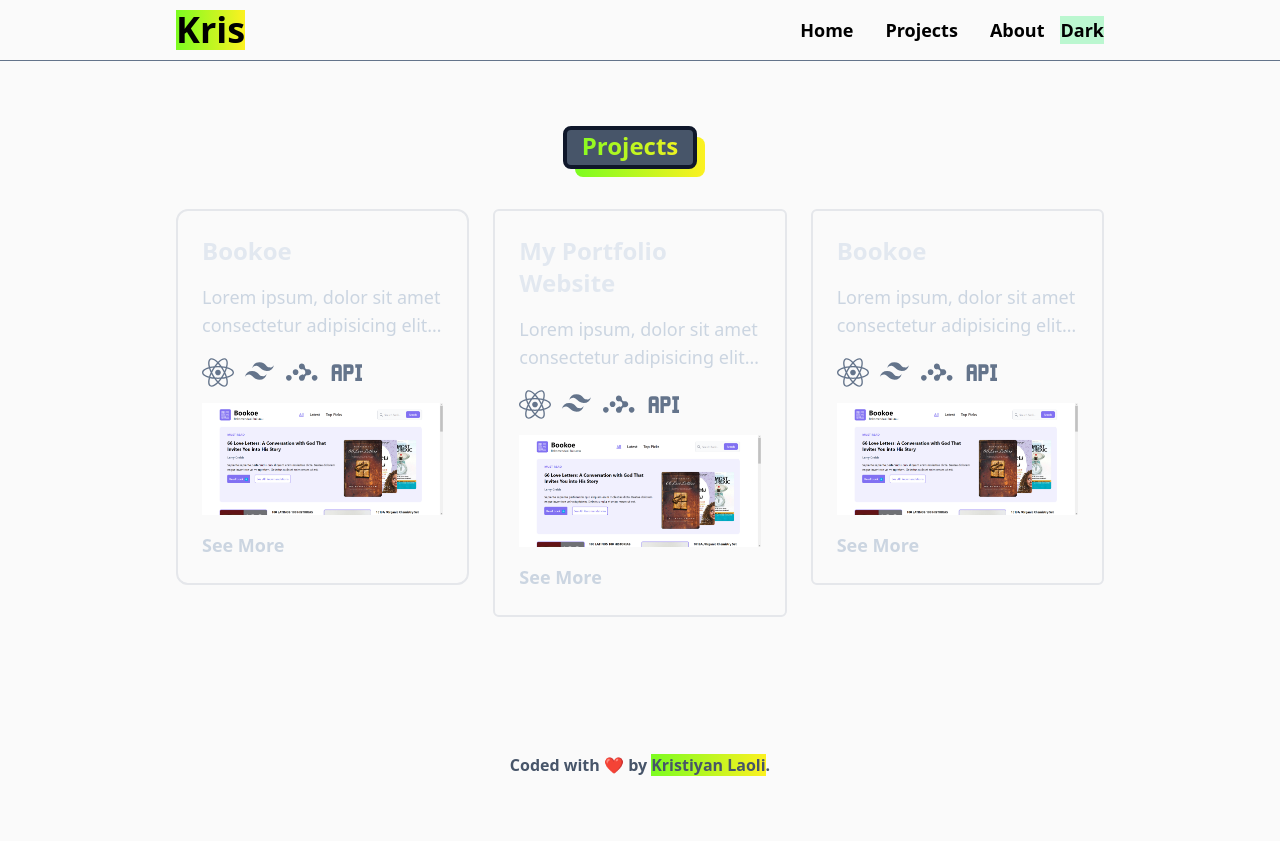
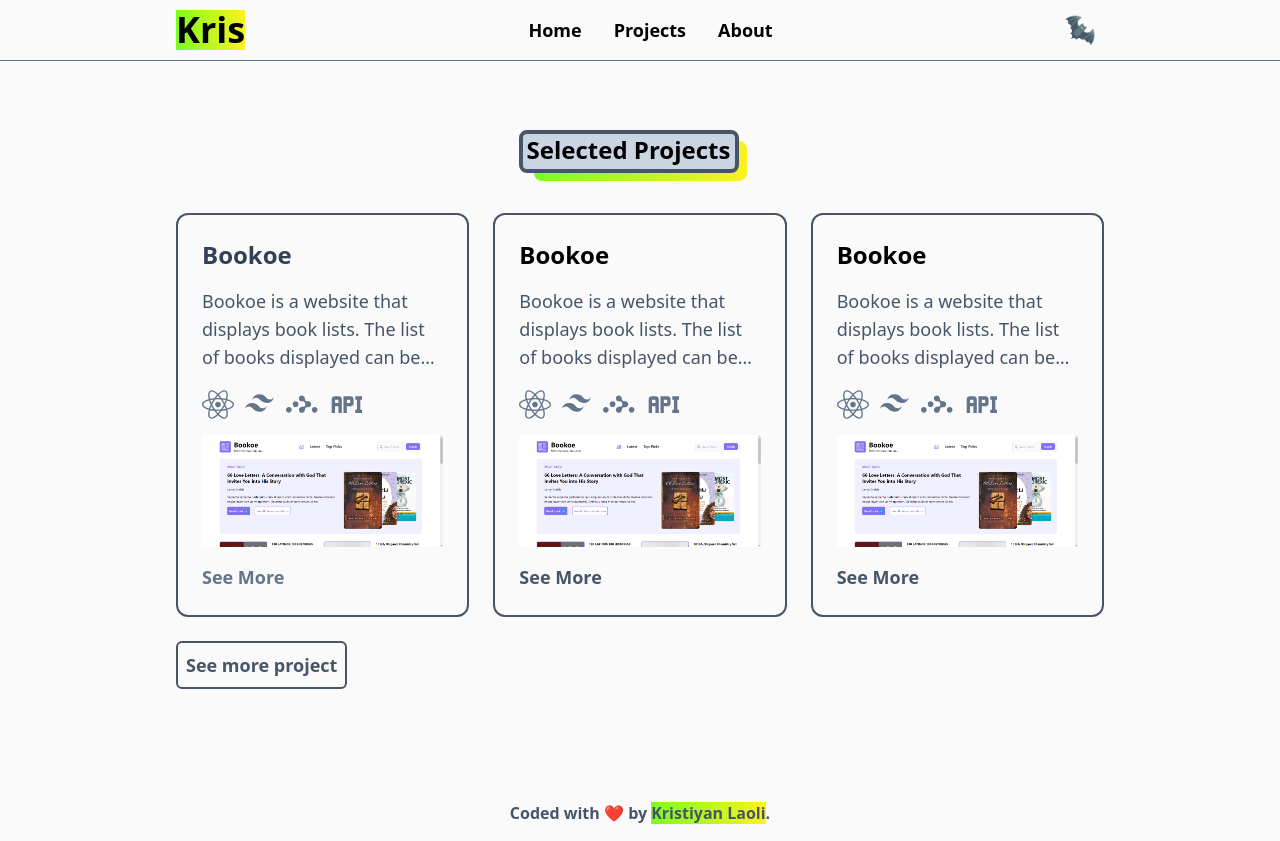
Before and after one commit to kristiyanlaoli/portfolio-web, a React (Vite) app: page /projects in a window 1280 px wide. Before the commit the page ends 800 px from the top, so only its background shows below. Built offline with nearby package versions, Linux system fonts and the light colour scheme; what tailwindcss-animated would draw is missing.

Commit message:
fix dark theme in some pages and make cool dark theme buttom

```diff
--- a/src/components/Header.jsx
+++ b/src/components/Header.jsx
@@ -51,11 +51,17 @@ let Header = () => {
                 About
               </Link>
             </li>
-            <button className="bg-green-200" onClick={handleThemeChange}>
-              Dark
-            </button>
           </ul>
         </nav>
+        <button className=" scale-[80%]" onClick={handleThemeChange}>
+          <img
+            className=""
+            src={`/src/img/theme/${
+              theme === "dark" ? "light-sun.gif" : "dark-bat.gif"
+            }`}
+            alt=""
+          />
+        </button>
       </header>
     </>
   );
--- a/src/components/SelectedProjects.jsx
+++ b/src/components/SelectedProjects.jsx
@@ -7,7 +7,7 @@ import TailwindIcon from "./icons/Tailwind";
 let SelectedProjects = () => {
   return (
     <div id="projects">
-      <div className=" bg-zinc-50 dark:bg-slate-900 px-6 pt-20 -mt-1 pb-24 sm:mx-8 sm:px-16 md:mx-16 lg:mx-20 xl:mx-24 xl:px-20">
+      <div className=" bg-zinc-50 dark:bg-slate-900 px-6 pt-20 pb-24 sm:mx-8 sm:px-16 md:mx-16 lg:mx-20 xl:mx-24 xl:px-20">
         <div className="relative bg-loved rounded-lg h-[40px] w-[213px] mx-auto mb-8">
           <div className="absolute bottom-2 right-2 h-[43px] w-[220px] border-4 border-slate-600 dark:border-slate-900 rounded-lg bg-slate-300 dark:bg-slate-600">
             <h2 className=" font-bold text-2xl text-center dark:text-loved">
--- a/src/components/About.jsx
+++ b/src/pages/About.jsx
@@ -3,8 +3,8 @@ let About = () => {
     <>
       <div className=" bg-slate-850 px-6 pt-20 -mt-1 pb-24 sm:mx-8 sm:px-16 md:mx-16 lg:mx-20 xl:mx-24 xl:px-20">
         <div className="relative bg-loved rounded-lg h-[40px] w-[130px] mx-auto mb-8">
-          <div className="absolute bottom-2 right-2 h-[43px] w-[134px] border-4 border-slate-900 rounded-lg bg-slate-600">
-            <h2 className=" font-bold text-2xl text-center text-loved">
+          <div className="absolute bottom-2 right-2 h-[43px] w-[134px] border-4 border-slate-600 dark:border-slate-900 rounded-lg bg-slate-300 dark:bg-slate-600">
+            <h2 className=" font-bold text-2xl text-center dark:text-loved">
               About Me
             </h2>
           </div>
@@ -16,7 +16,7 @@ let About = () => {
           alt="Kristiyan Laoli"
         />
 
-        <p className="text-xl text-slate-300 ">
+        <p className="text-xl text-slate-600 dark:text-slate-300 ">
           Awalnya, saya belajar fisika di Universitas Gadjah Mada, namun
           sepanjang perjalanan kuliah, saya menemukan gairah baru dalam dunia
           komputasi. Terpesona oleh machine learning, tesis saya terfokus pada
--- a/src/pages/ProjectsPage.jsx
+++ b/src/pages/ProjectsPage.jsx
@@ -6,29 +6,28 @@ import TailwindIcon from "../components/icons/Tailwind";
 
 let ProjectsPage = () => {
   return (
-    <div>
-      <div className=" bg-slate-850 px-6 pt-20 -mt-1 pb-24 sm:mx-8 sm:px-16 md:mx-16 lg:mx-20 xl:mx-24 xl:px-20">
-        <div className="relative bg-loved rounded-lg h-[40px] w-[130px] mx-auto mb-8">
-          <div className="absolute bottom-2 right-2 h-[43px] w-[134px] border-4 border-slate-900 rounded-lg bg-slate-600">
-            <h2 className=" font-bold text-2xl text-center text-loved">
-              Projects
+    <div id="projects">
+      <div className=" bg-zinc-50 dark:bg-slate-900 px-6 pt-20 pb-24 sm:mx-8 sm:px-16 md:mx-16 lg:mx-20 xl:mx-24 xl:px-20">
+        <div className="relative bg-loved rounded-lg h-[40px] w-[213px] mx-auto mb-8">
+          <div className="absolute bottom-2 right-2 h-[43px] w-[220px] border-4 border-slate-600 dark:border-slate-900 rounded-lg bg-slate-300 dark:bg-slate-600">
+            <h2 className=" font-bold text-2xl text-center dark:text-loved">
+              Selected Projects
             </h2>
           </div>
         </div>
-        <div>
+
         <div className="md:grid md:grid-cols-2 lg:grid-cols-3 gap-x-6">
           <Link to="/projects/bookoe">
-              <div className="group border-2 rounded-xl hover:scale-[105%] text-left w-full p-3 mb-6   lg:p-6">
-                <h2 className="font-bold text-2xl text-slate-200 mb-4">
+            <div className="group border-2 border-slate-600 dark:border-slate-200 rounded-xl hover:scale-[105%] text-left w-full p-3 mb-6  lg:p-6 ">
+              <h2 className="font-bold text-2xl text-slate-700 dark:text-slate-200 mb-4">
                 Bookoe
               </h2>
 
-                <p className="text-lg text-slate-300 mb-4 line-clamp-2">
-                  Lorem ipsum, dolor sit amet consectetur adipisicing elit.
-                  Harum sed fugit vero reprehenderit perspiciatis reiciendis,
-                  non porro totam repellendus ipsum? Lorem ipsum dolor sit, amet
-                  consectetur adipisicing elit. Natus, provident! Lorem ipsum
-                  dolor sit amet consectetur adipisicing elit. Pariatur, ipsam.
+              <p className="text-lg text-slate-600 dark:text-slate-300 mb-4 line-clamp-3">
+                Bookoe is a website that displays book lists. The list of books
+                displayed can be from the latest or top picks. On a book page,
+                the title, synopsis, author and publication date will be
+                displayed.
               </p>
               <div className="flex mb-4">
                 <ReactIcon />
@@ -43,27 +42,23 @@ let ProjectsPage = () => {
                 alt=""
               />
 
-                <button className="group  relative  text-lg font-bold text-slate-300  p border-slate-300 hover:text-loved hover:border-[#2cfc21]">
+              <button className="group  relative  text-lg font-bold text-slate-500 dark:text-slate-300  dark:hover:text-loved hover:border-[#2cfc21]">
                 See More
                 <span className="absolute -bottom-1 left-0 w-0 h-1 bg-loved transition-all group-hover:w-full"></span>
               </button>
             </div>
           </Link>
-            <a href="/project2">
-              <div
-                href="/hai"
-                className="group border-2 rounded-md hover:scale-[105%] text-left w-full p-3 mb-6   lg:p-6"
-              >
-                <h2 className="font-bold text-2xl text-slate-200 mb-4">
-                  My Portfolio Website
+          <Link to="/projects/bookoe">
+            <div className="group border-2 border-slate-600 dark:border-slate-200 rounded-xl hover:scale-[105%] text-left w-full p-3 mb-6  lg:p-6 ">
+              <h2 className="font-bold text-2xl dark:text-slate-200 mb-4">
+                Bookoe
               </h2>
 
-                <p className="text-lg text-slate-300 mb-4 line-clamp-2">
-                  Lorem ipsum, dolor sit amet consectetur adipisicing elit.
-                  Harum sed fugit vero reprehenderit perspiciatis reiciendis,
-                  non porro totam repellendus ipsum? Lorem ipsum dolor sit, amet
-                  consectetur adipisicing elit. Natus, provident! Lorem ipsum
-                  dolor sit amet consectetur adipisicing elit. Pariatur, ipsam.
+              <p className="text-lg text-slate-600 dark:text-slate-300 mb-4 line-clamp-3">
+                Bookoe is a website that displays book lists. The list of books
+                displayed can be from the latest or top picks. On a book page,
+                the title, synopsis, author and publication date will be
+                displayed.
               </p>
               <div className="flex mb-4">
                 <ReactIcon />
@@ -78,27 +73,23 @@ let ProjectsPage = () => {
                 alt=""
               />
 
-                <button className="group  relative  text-lg font-bold text-slate-300  p border-slate-300 hover:text-loved hover:border-[#2cfc21]">
+              <button className="group  relative  text-lg font-bold text-slate-600 dark:text-slate-300  dark:hover:text-loved hover:border-[#2cfc21]">
                 See More
                 <span className="absolute -bottom-1 left-0 w-0 h-1 bg-loved transition-all group-hover:w-full"></span>
               </button>
             </div>
-            </a>
-            <a href="/project3">
-              <div
-                href="/hai"
-                className="group border-2 rounded-md hover:scale-[105%] text-left w-full p-3 mb-6   lg:p-6"
-              >
-                <h2 className="font-bold text-2xl text-slate-200 mb-4">
+          </Link>
+          <Link to="/projects/bookoe">
+            <div className="group border-2 border-slate-600 dark:border-slate-200 rounded-xl hover:scale-[105%] text-left w-full p-3 mb-6  lg:p-6 ">
+              <h2 className="font-bold text-2xl dark:text-slate-200 mb-4">
                 Bookoe
               </h2>
 
-                <p className="text-lg text-slate-300 mb-4 line-clamp-2">
-                  Lorem ipsum, dolor sit amet consectetur adipisicing elit.
-                  Harum sed fugit vero reprehenderit perspiciatis reiciendis,
-                  non porro totam repellendus ipsum? Lorem ipsum dolor sit, amet
-                  consectetur adipisicing elit. Natus, provident! Lorem ipsum
-                  dolor sit amet consectetur adipisicing elit. Pariatur, ipsam.
+              <p className="text-lg text-slate-600 dark:text-slate-300 mb-4 line-clamp-3">
+                Bookoe is a website that displays book lists. The list of books
+                displayed can be from the latest or top picks. On a book page,
+                the title, synopsis, author and publication date will be
+                displayed.
               </p>
               <div className="flex mb-4">
                 <ReactIcon />
@@ -113,14 +104,16 @@ let ProjectsPage = () => {
                 alt=""
               />
 
-                <button className="group  relative  text-lg font-bold text-slate-300  p border-slate-300 hover:text-loved hover:border-[#2cfc21]">
+              <button className="group  relative  text-lg font-bold text-slate-600 dark:text-slate-300  dark:hover:text-loved hover:border-[#2cfc21]">
                 See More
                 <span className="absolute -bottom-1 left-0 w-0 h-1 bg-loved transition-all group-hover:w-full"></span>
               </button>
             </div>
-            </a>
+          </Link>
         </div>
-        </div>
+        <button className="font-bold text-lg text-slate-600 dark:text-slate-300 p-2 border-2 border-slate-600 dark:border-slate-200 rounded-md hover:scale-[110%] ">
+          <Link to="/projects">See more project</Link>
+        </button>
       </div>
     </div>
   );
--- a/src/pages/projects/BookoePage.jsx
+++ b/src/pages/projects/BookoePage.jsx
@@ -9,34 +9,35 @@ let BookoePage = () => {
       <div className=" bg-slate-850 px-6 pt-20 -mt-1 pb-24 sm:mx-8 sm:px-16 md:mx-16 lg:mx-20 xl:mx-24 xl:px-20">
         <img src="/src/img/projects/project-1.png" alt="" />
         <h2 className=" my-6">
-          <span className="font-bold text-3xl text-loved">Bookoe</span>
+          <span className="font-bold text-3xl text-loved-light dark:text-loved">
+            Bookoe
+          </span>
         </h2>
 
-        <h3 className="font-bold text-white text-xl">Description</h3>
+        <h3 className="h-cool">Description</h3>
 
-        <p className="text-xl text-slate-300 tracking-wider leading-relaxed">
+        <p className="text-cool">
           Bookoe is a website that displays book lists. The list of books
           displayed can be from the latest or top picks. On a book page, the
           title, synopsis, author and publication date will be displayed.
         </p>
-        <h3 className="font-bold text-white text-xl mt-8">Background</h3>
-        <p className="text-xl text-slate-300 tracking-wider leading-relaxed">
+        <br />
+        <h3 className="h-cool">Background</h3>
+        <p className="text-cool">
           Bookoe is my first project as I delve into the realm of front-end
           development. This project was assigned by the Codemasters.ID Bootcamp
           to assess the front-end learning outcomes of each student after
           approximately 5 weeks of learning.
         </p>
-
-        <p className="font-bold text-white text-xl mt-8 mb-2">
-          Tech Stack Used
-        </p>
+        <br />
+        <p className="h-cool">Tech Stack Used</p>
         <div className="flex mb-6">
           <ReactIcon />
           <TailwindIcon />
           <RouterIcon />
           <ApiIcon />
         </div>
-        <p className="text-xl text-slate-300 tracking-wider leading-relaxed">
+        <p className="text-cool">
           Teach Stack Used in this project include ReactJs, Tailwind CSS, React
           Router, and an API.
           <br />
--- a/src/router.js
+++ b/src/router.js
@@ -3,7 +3,7 @@ import HomePage from "./pages/HomePage.jsx";
 import LayoutPage from "./pages/LayoutPage.jsx";
 import NotFoundPage from "./pages/NotFoundPage.jsx";
 import BookoePage from "./pages/projects/BookoePage.jsx";
-import About from "./components/About.jsx";
+import About from "./pages/About.jsx";
 import ProjectsPage from "./pages/ProjectsPage.jsx";
 
 const router = createBrowserRouter([
--- a/src/style.css
+++ b/src/style.css
@@ -11,6 +11,12 @@
   }
   .bg-loved {
     @apply bg-gradient-to-r  from-[#7cfc21] to-[#fcf121];
+  }
+  .text-cool {
+    @apply text-xl text-slate-600 dark:text-slate-300 tracking-wider leading-relaxed;
+  }
+  .h-cool {
+    @apply border-l-4 border-[#2cfc21] pl-2 my-2 font-bold text-black dark:text-white text-xl
   }
 }
 
```
Also changed, not shown: src/pages/NotFoundPage.jsx (+8 -2 lines), src/img/theme/dark-bat.gif (added), src/img/theme/light-sun.gif (added). Lines whose indentation alone changed are shown as unchanged.
